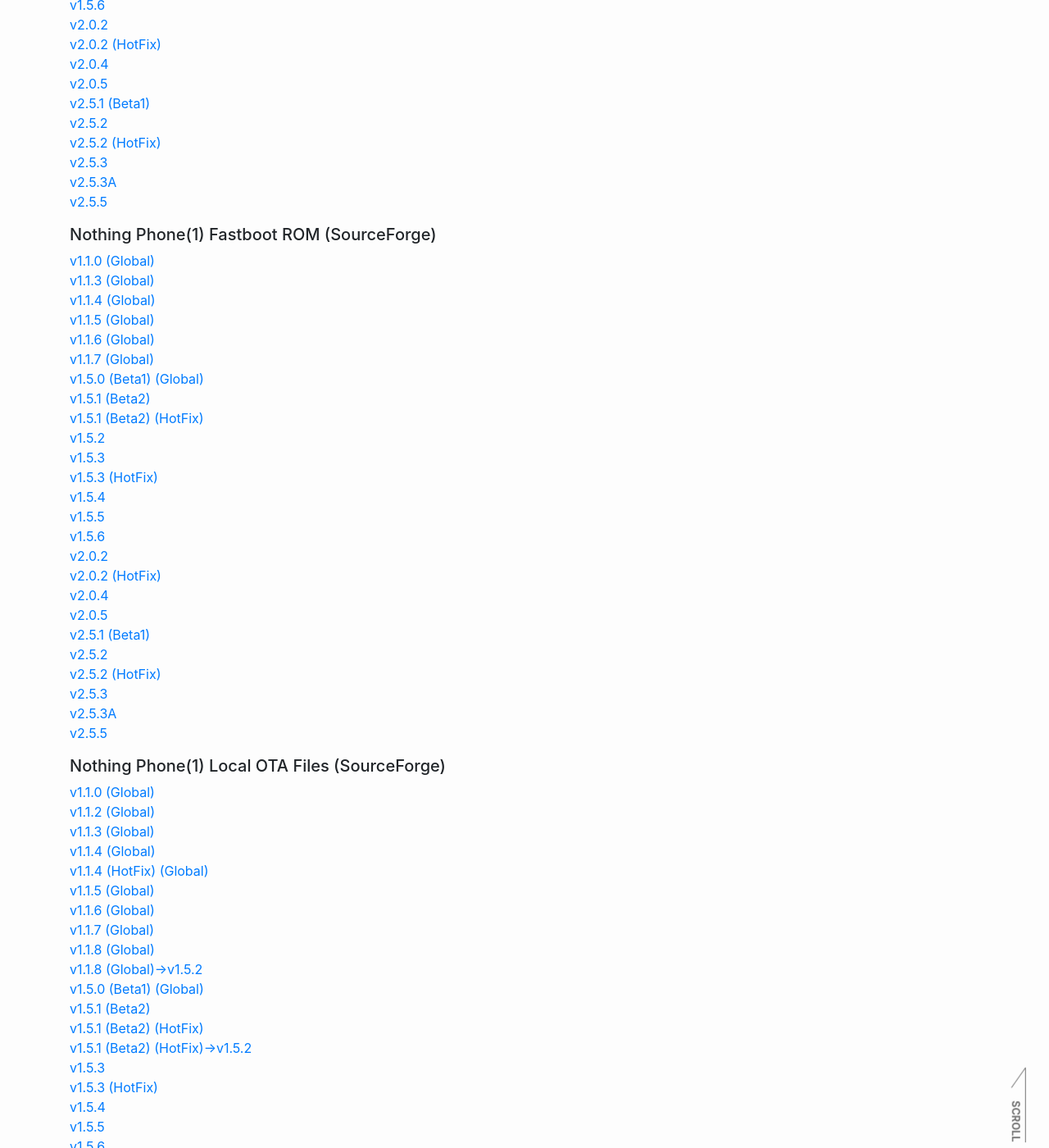
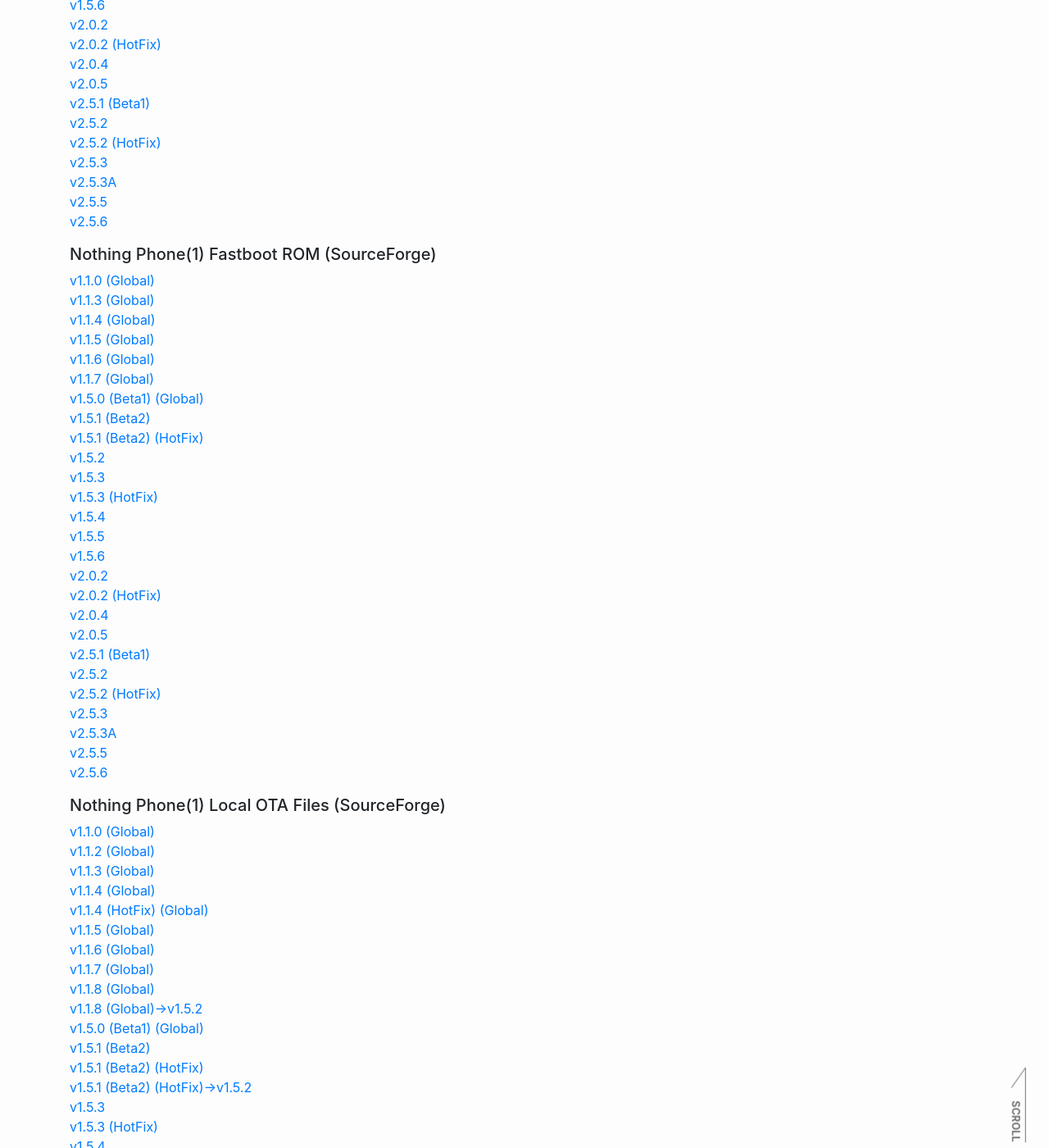
Before and after one commit to reindex-ot/reindex-ot.github.io, a Jekyll site: the page built from nothing.md, in a window 1280 px wide and 1400 px high, scrolled down 1238 px. Shown: the whole window at 82% size. Built offline with Jekyll 4.4.1, drawn with Linux system fonts in a browser that asks for light colours.

Commit message:
Update nothing.md
Signed-off-by: Re*Index. (ot_inc) <32851879+reindex-ot@users.noreply.github.com>

```diff
--- a/nothing.md
+++ b/nothing.md
@@ -39,6 +39,7 @@ If you don't do that, you'll get bricked. Okay?
 [v2.5.3](https://github.com/reindex-ot/boot.img_repo/raw/main/nothing/phone1/Spacewar_boot_v2.5.3.zip)<br>
 [v2.5.3A](https://github.com/reindex-ot/boot.img_repo/raw/main/nothing/phone1/Spacewar_boot_v2.5.3A.zip)<br>
 [v2.5.5](https://github.com/reindex-ot/boot.img_repo/raw/main/nothing/phone1/Spacewar_boot_v2.5.5.zip)<br>
+[v2.5.6](https://github.com/reindex-ot/boot.img_repo/raw/main/nothing/phone1/Spacewar_boot_v2.5.6.zip)<br>
 
 ##### Nothing Phone(1) Fastboot ROM (SourceForge)
 [v1.1.0 (Global)](https://sourceforge.net/projects/nothingphone-1-rom/files/FastbootROM/Spacewar_FastbootROM_v1.1.0_Global.rar/download)<br>
@@ -66,6 +67,7 @@ If you don't do that, you'll get bricked. Okay?
 [v2.5.3](https://sourceforge.net/projects/nothingphone-1-rom/files/FastbootROM/Spacewar_FastbootROM_v2.5.3.7z/download)<br>
 [v2.5.3A](https://sourceforge.net/projects/nothingphone-1-rom/files/FastbootROM/Spacewar_FastbootROM_v2.5.3A.7z/download)<br>
 [v2.5.5](https://sourceforge.net/projects/nothingphone-1-rom/files/FastbootROM/Spacewar_FastbootROM_v2.5.5.7z/download)<br>
+[v2.5.6](https://sourceforge.net/projects/nothingphone-1-rom/files/FastbootROM/Spacewar_FastbootROM_v2.5.6.7z/download)<br>
 
 ##### Nothing Phone(1) Local OTA Files (SourceForge)
 [v1.1.0 (Global)](https://sourceforge.net/projects/nothingphone-1-rom/files/OTA/v1.0.2_to_v1.1.0.zip/download)<br>
@@ -97,6 +99,7 @@ If you don't do that, you'll get bricked. Okay?
 [v2.5.3](https://sourceforge.net/projects/nothingphone-1-rom/files/OTA/v2.5.2_hotfix_to_v2.5.3.zip/download)<br>
 [v2.5.3A](https://sourceforge.net/projects/nothingphone-1-rom/files/OTA/v2.5.3_to_v2.5.3A.zip/download)<br>
 [v2.5.5](https://sourceforge.net/projects/nothingphone-1-rom/files/OTA/v2.5.3A_to_v2.5.5.zip/download)<br>
+[v2.5.6](https://sourceforge.net/projects/nothingphone-1-rom/files/OTA/v2.5.5_to_v2.5.6.zip/download)<br>
 
 ##### Nothing Phone(1) QFIL ROM
 ######  Required EDL Command or EDL Cable V1/V2
```
